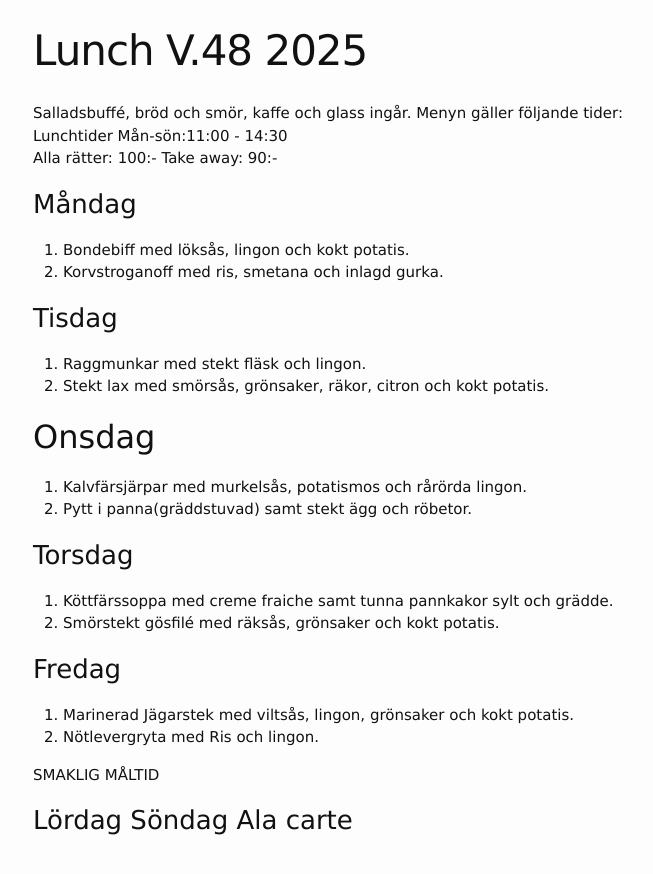
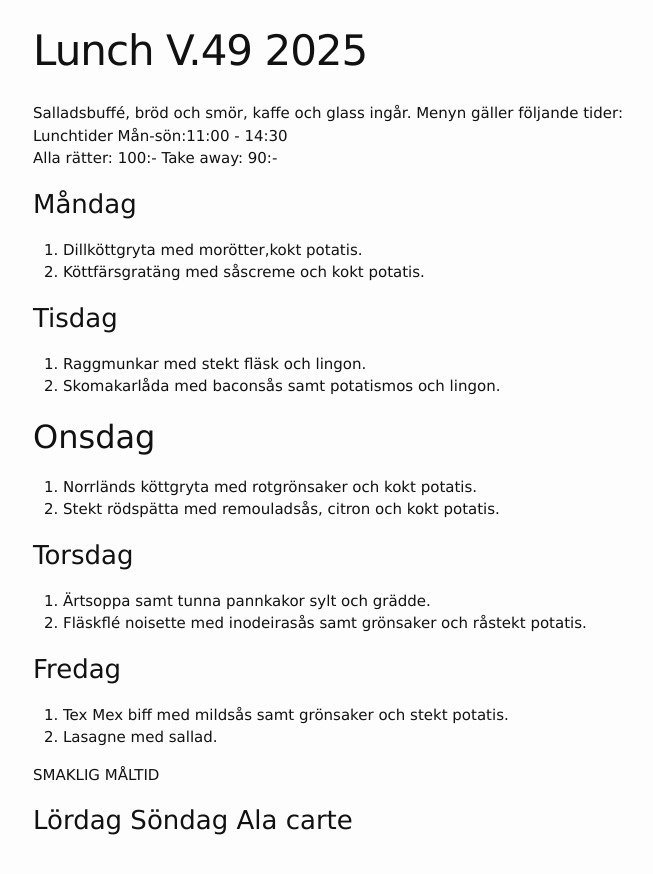
Before and after one commit to FarInn62/farinn62.github.io, a Jekyll site: the page built from lunch.md, in a window 1280 px wide. Shown: the top 874 px of the page, without its empty margins (237-890 px from the left). Built offline with Jekyll 4.4.1, drawn with Linux system fonts in a browser that asks for light colours.

Commit message:
Revise lunch menu to version 49 2025
Updated lunch menu for version 49, 2025.

```diff
--- a/lunch.md
+++ b/lunch.md
@@ -1,6 +1,6 @@
 ---
 layout: foodmenu
-title: Lunch V.48 2025
+title: Lunch V.49 2025
 
 permalink: /lunch/
 published: true
@@ -12,27 +12,27 @@ Alla rätter: 100:- Take away: 90:-
 
 ### Måndag
 
-1. Bondebiff med löksås, lingon och kokt potatis.
-2. Korvstroganoff med ris, smetana och inlagd gurka.
+1. Dillköttgryta med morötter,kokt potatis.
+2. Köttfärsgratäng med såscreme och kokt potatis.
 
 ### Tisdag
 
 1. Raggmunkar med stekt fläsk och lingon.
-2. Stekt lax med smörsås, grönsaker, räkor, citron och kokt potatis.
+2. Skomakarlåda med baconsås samt potatismos och lingon.
 
 ## Onsdag
-1. Kalvfärsjärpar med murkelsås, potatismos och rårörda lingon.
-2. Pytt i panna(gräddstuvad) samt stekt ägg och röbetor.
+1. Norrländs köttgryta med rotgrönsaker och kokt potatis.
+2. Stekt rödspätta med remouladsås, citron och kokt potatis.
 
 ### Torsdag
 
-1. Köttfärssoppa med creme fraiche samt tunna pannkakor sylt och grädde.
-2. Smörstekt gösfilé med räksås, grönsaker och kokt potatis.
+1. Ärtsoppa samt tunna pannkakor sylt och grädde.
+2. Fläskflé noisette med inodeirasås samt grönsaker och råstekt potatis.
 
 ### Fredag
 
-1. Marinerad Jägarstek med viltsås, lingon, grönsaker och kokt potatis.
-2. Nötlevergryta med Ris och lingon.
+1. Tex Mex biff med mildsås samt grönsaker och stekt potatis.
+2. Lasagne med sallad.
 
 SMAKLIG MÅLTID
 
```
